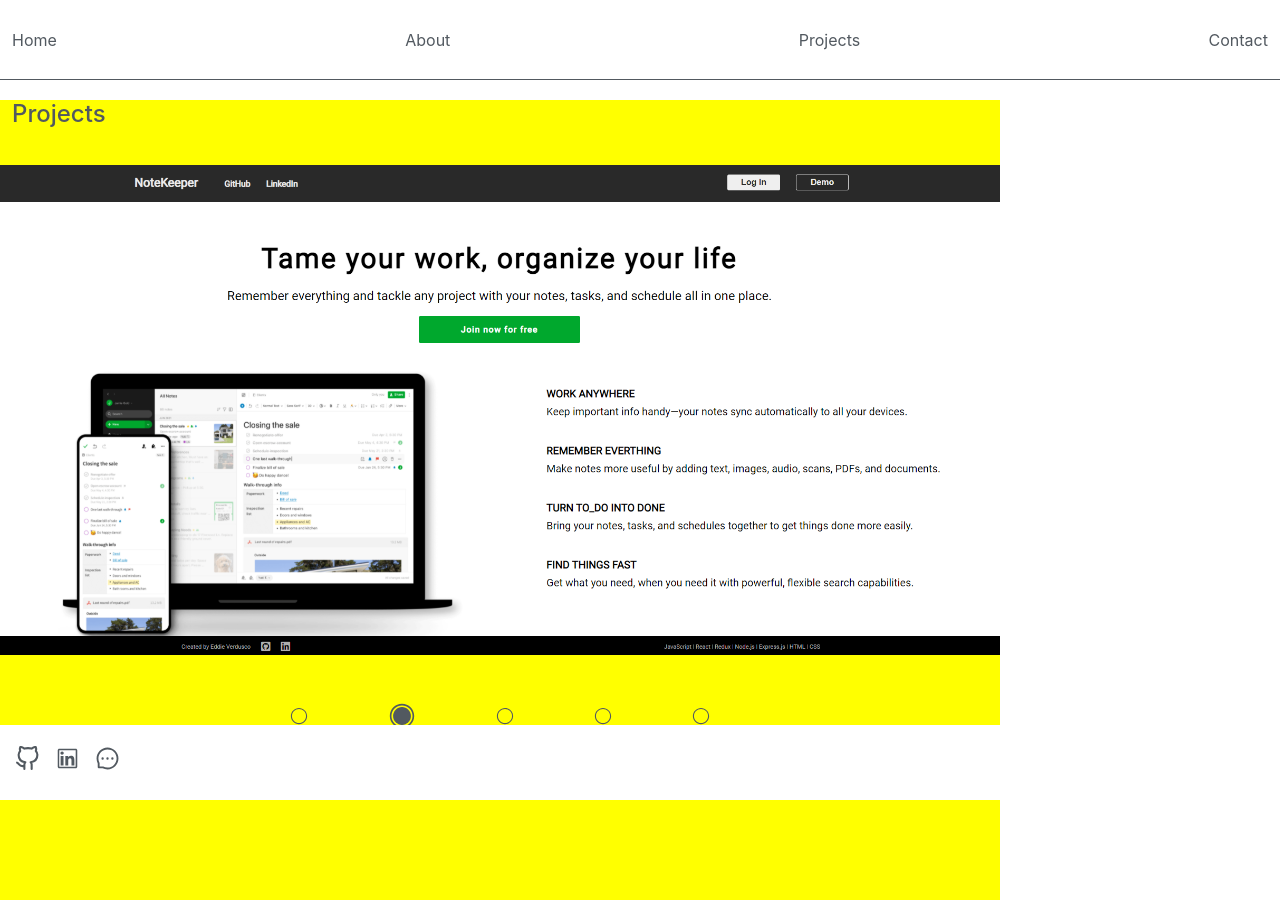
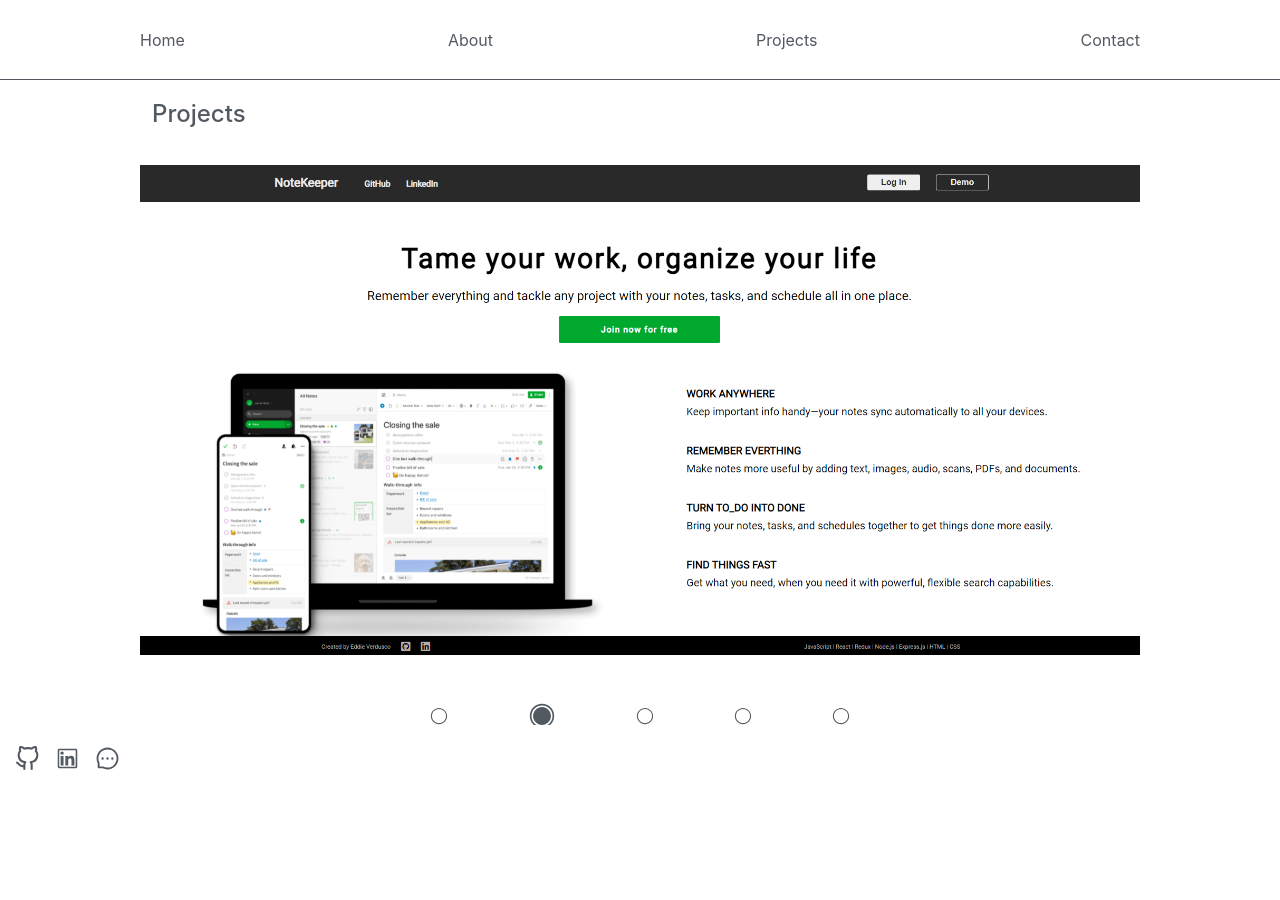
Before and after one commit to verduscos/portfolio-v2, a React (Create React App) app in the folder portfolio/: page / in a window 1280 px wide. After the commit the page ends 800 px from the top, so only its background shows below. Built offline with nearby package versions, Linux system fonts and the light colour scheme.

Commit message:
updated carousel, nav

```diff
--- a/portfolio/src/components/Carousel/Carousel.css
+++ b/portfolio/src/components/Carousel/Carousel.css
@@ -2,8 +2,6 @@
   width: 100%;
   margin-top: 100px;
   max-width: 1000px;
-  background-color: yellow;
-  height: 800px;
 }
 
 .inner {
@@ -56,6 +54,10 @@
 
 
 @media only screen and (min-width: 600px) {
+  .carousel {
+    margin: 100px auto 0 auto;
+  }
+
   .inner > img {
     height: 562.5px;
   }
--- a/portfolio/src/components/Nav/Nav.css
+++ b/portfolio/src/components/Nav/Nav.css
@@ -31,3 +31,18 @@ a:hover {
   color: rgb(23, 23, 23);
   border-bottom: 1px solid rgb(23, 23, 23);
 }
+
+
+@media screen and (min-width: 600px) {
+  #nav > ul {
+    justify-content: space-around;
+  }
+}
+
+@media screen and (min-width: 800px) {
+  #nav > ul {
+    justify-content: space-between;
+    margin: 0 auto;
+    max-width: 1000px;
+  }
+}
```
Also changed, not shown: portfolio/src/components/Contact/index.js (+0 -10 lines).
